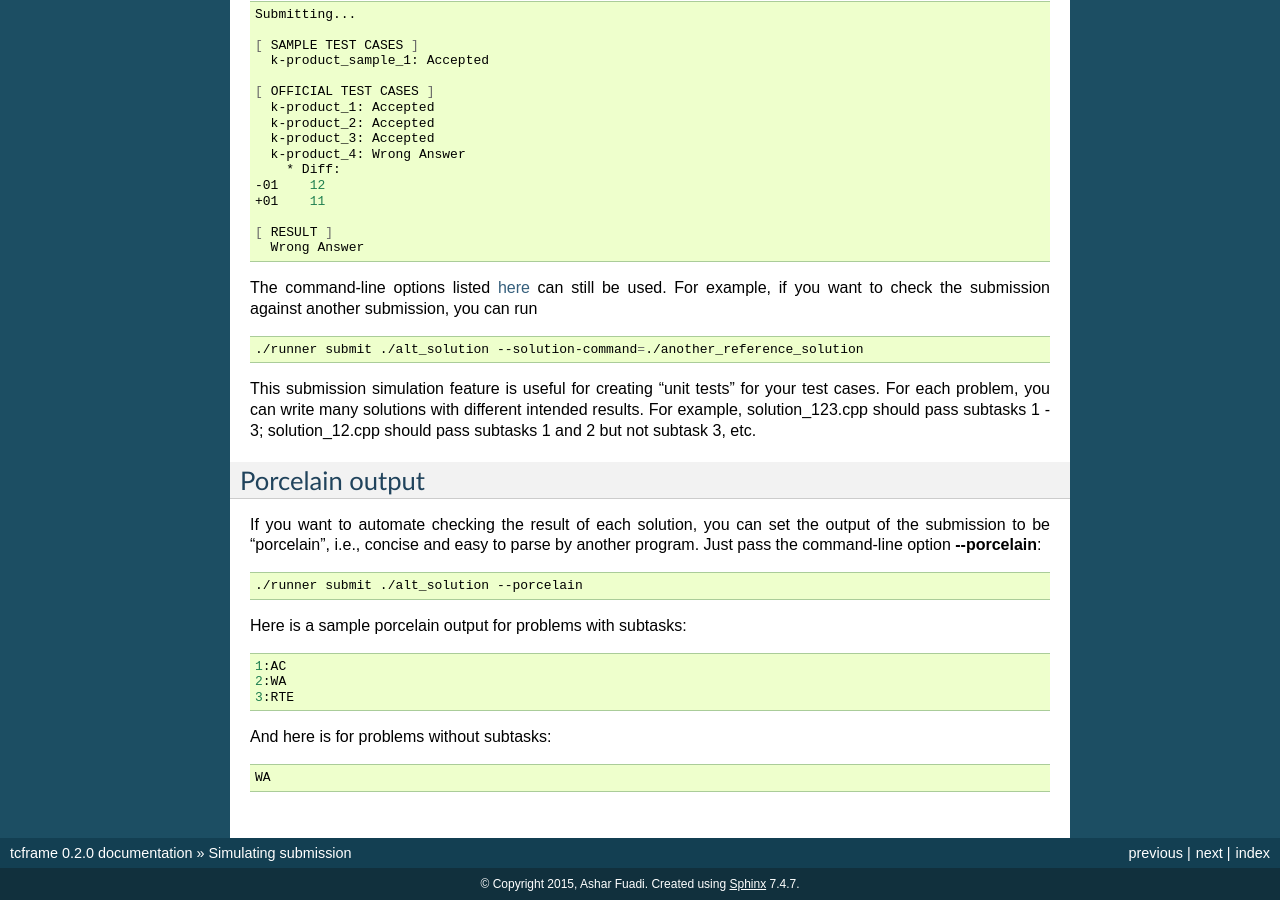
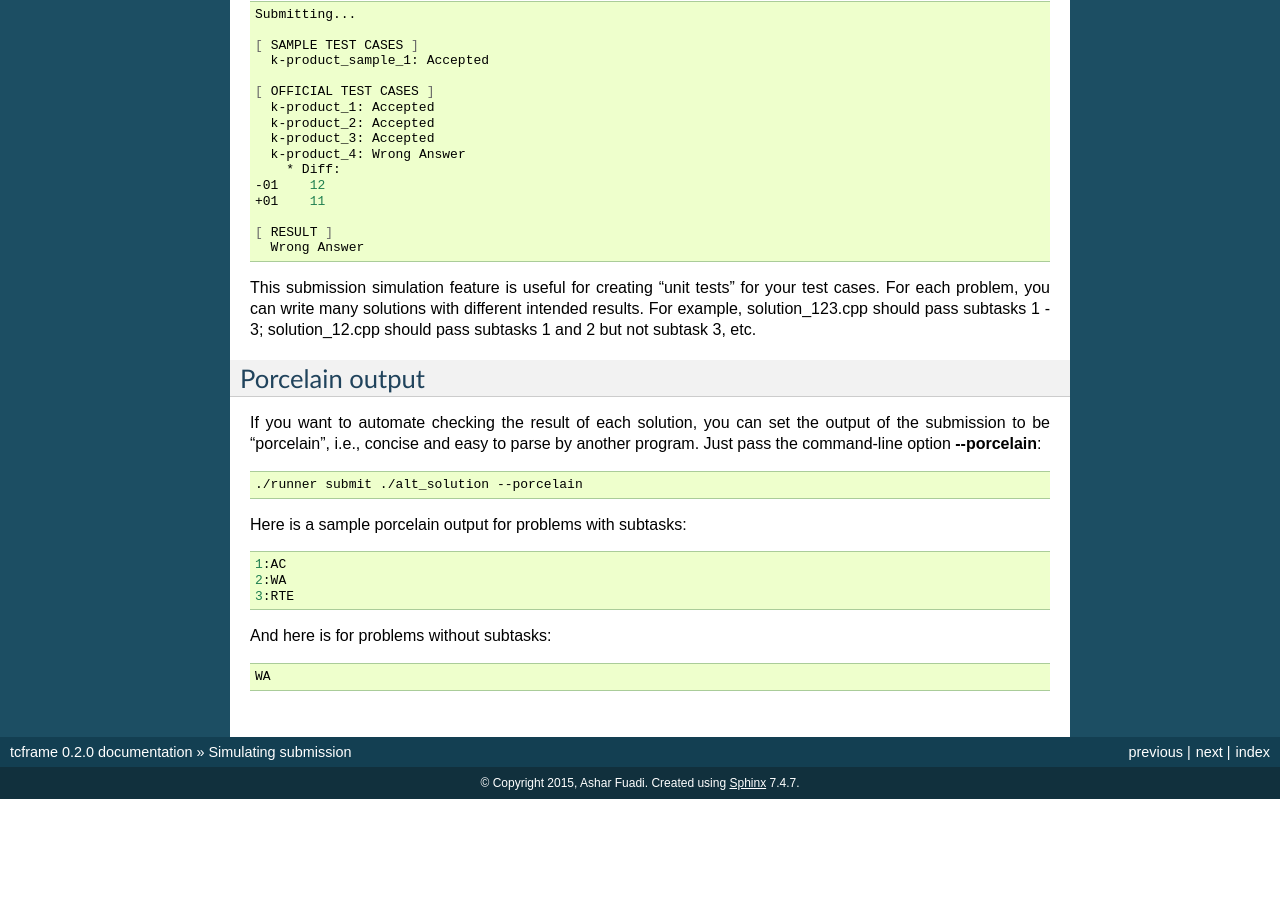
Before and after one commit to ia-toki/tcframe, a Sphinx documentation site: the page built from docs/submission.rst, in a window 1280 px wide and 900 px high, scrolled down 1415 px. Built offline with Sphinx 7.4.7, drawn with Linux system fonts in a browser that asks for light colours; after the commit the page ends 2214 px from its top, so only the background shows below that.

Commit message:
Current command-line options are irrelevant for submission simulation

```diff
--- a/docs/submission.rst
+++ b/docs/submission.rst
@@ -99,12 +99,6 @@ and here is for problems without subtasks
     [ RESULT ]
       Wrong Answer
 
-The command-line options listed :ref:`here <api-ref-command-line-options>` can still be used. For example, if you want to check the submission against another submission, you can run
-
-.. sourcecode:: bash
-
-    ./runner submit ./alt_solution --solution-command=./another_reference_solution
-
 This submission simulation feature is useful for creating "unit tests" for your test cases. For each problem, you can write many solutions with different intended results. For example, solution_123.cpp should pass subtasks 1 - 3; solution_12.cpp should pass subtasks 1 and 2 but not subtask 3, etc.
 
 Porcelain output
```
